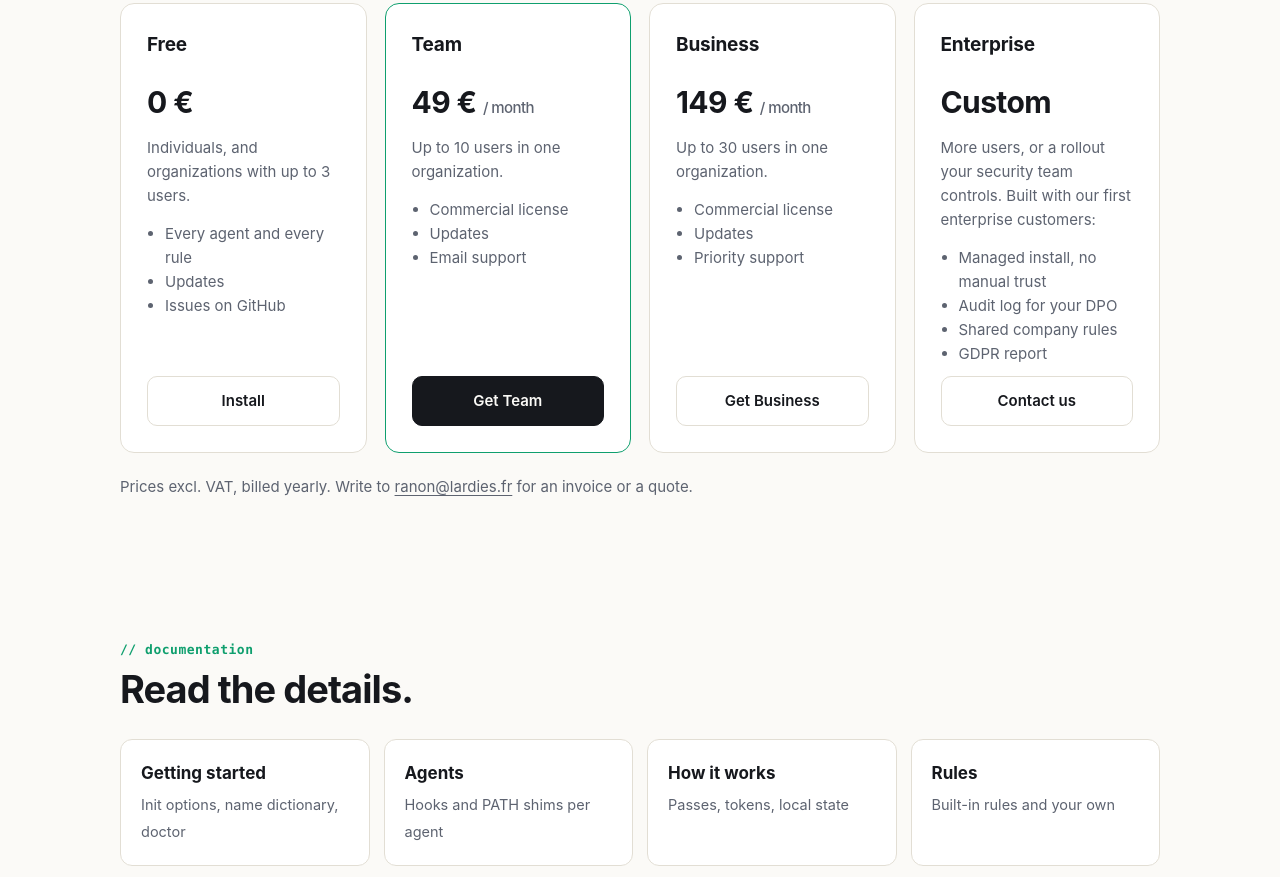
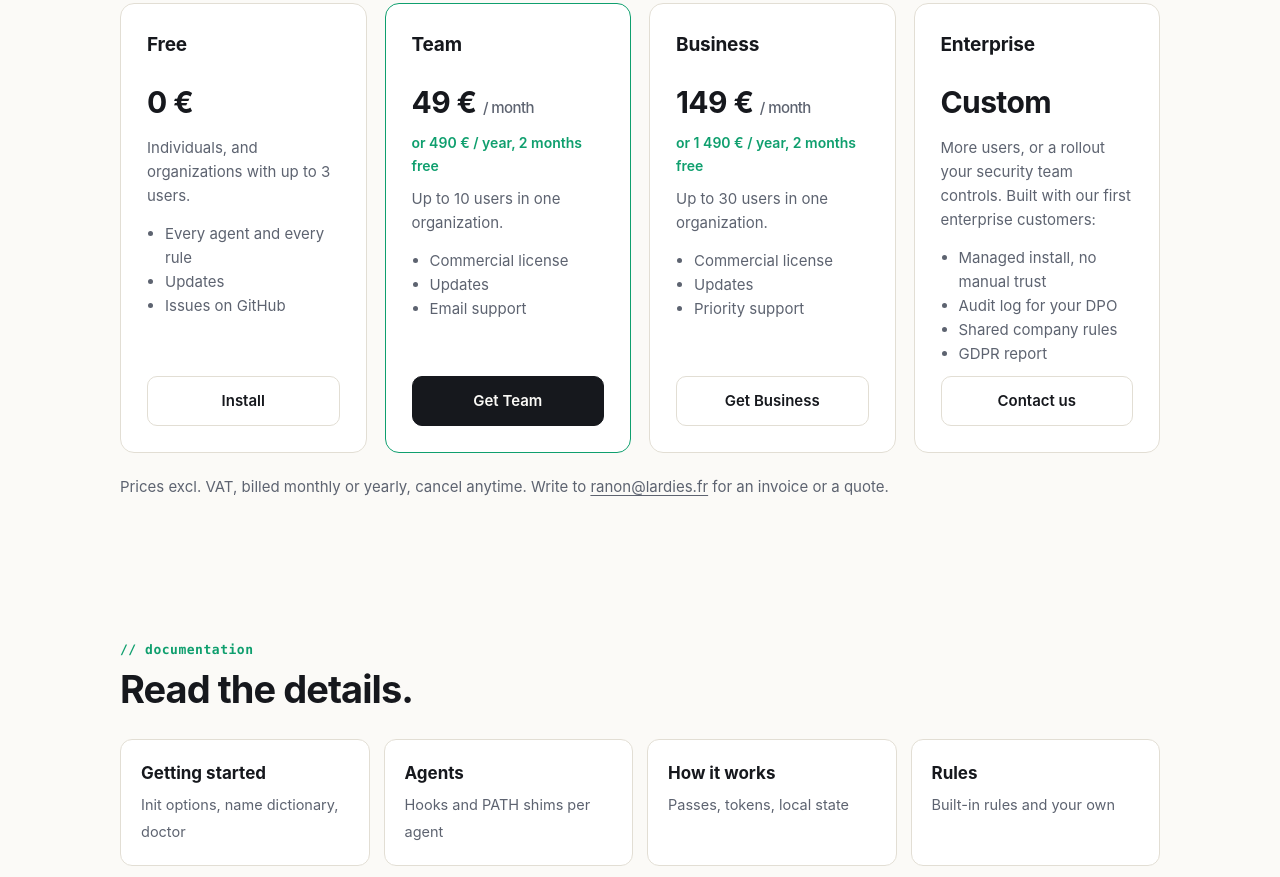
Before and after one commit to ludovicl/ranon, a plain HTML site: page site/index.html in a window 1280 px wide. Shown: the part 5670-6547 px from the top of the page. Drawn offline with Linux system fonts and the light colour scheme.

Commit message:
Offer monthly billing, with two months free on yearly plans

```diff
--- a/site/index.html
+++ b/site/index.html
@@ -142,6 +142,7 @@ h3 { font-size: 19px; letter-spacing: -.01em; margin: 0 0 8px; }
 .plan .price { font-size: 30px; font-weight: 700; letter-spacing: -.02em; }
 .plan .price small { font-size: 15px; font-weight: 500; color: var(--muted); }
 .plan .who { color: var(--muted); font-size: 15px; margin: 0; }
+.plan .yearly { color: var(--accent); font-size: 14px; font-weight: 600; margin: -4px 0 0; }
 .plan ul { margin: 4px 0 0; padding-left: 18px; color: var(--muted); font-size: 15px; }
 .plan .btn { margin-top: auto; justify-content: center; }
 .plans-note { color: var(--muted); font-size: 15px; margin: 22px 0 0; }
@@ -416,6 +417,7 @@ footer .wrap { display: flex; flex-wrap: wrap; gap: 10px 24px; justify-content:
       <div class="plan featured">
         <h3>Team</h3>
         <div class="price">49 € <small>/ month</small></div>
+        <p class="yearly">or 490 € / year, 2 months free</p>
         <p class="who">Up to 10 users in one organization.</p>
         <ul><li>Commercial license</li><li>Updates</li><li>Email support</li></ul>
         <a class="btn btn-primary" href="mailto:ranon@lardies.fr?subject=ranon%20Team">Get Team</a>
@@ -423,6 +425,7 @@ footer .wrap { display: flex; flex-wrap: wrap; gap: 10px 24px; justify-content:
       <div class="plan">
         <h3>Business</h3>
         <div class="price">149 € <small>/ month</small></div>
+        <p class="yearly">or 1 490 € / year, 2 months free</p>
         <p class="who">Up to 30 users in one organization.</p>
         <ul><li>Commercial license</li><li>Updates</li><li>Priority support</li></ul>
         <a class="btn" href="mailto:ranon@lardies.fr?subject=ranon%20Business">Get Business</a>
@@ -435,7 +438,7 @@ footer .wrap { display: flex; flex-wrap: wrap; gap: 10px 24px; justify-content:
         <a class="btn" href="mailto:ranon@lardies.fr?subject=ranon%20Enterprise">Contact us</a>
       </div>
     </div>
-    <p class="plans-note">Prices excl. VAT, billed yearly. Write to <a href="mailto:ranon@lardies.fr">ranon@lardies.fr</a> for an invoice or a quote.</p>
+    <p class="plans-note">Prices excl. VAT, billed monthly or yearly, cancel anytime. Write to <a href="mailto:ranon@lardies.fr">ranon@lardies.fr</a> for an invoice or a quote.</p>
   </div>
 </section>
 
```
